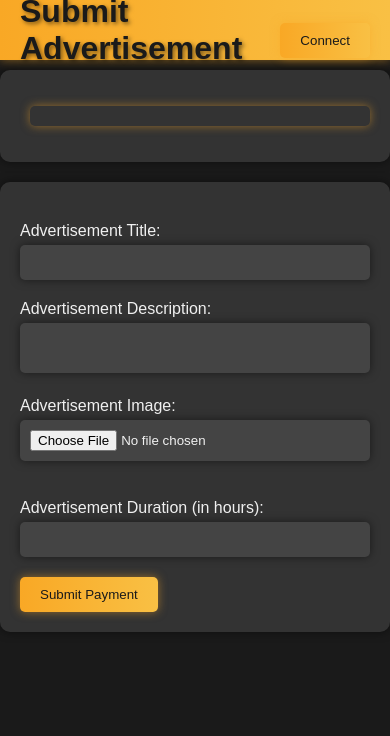
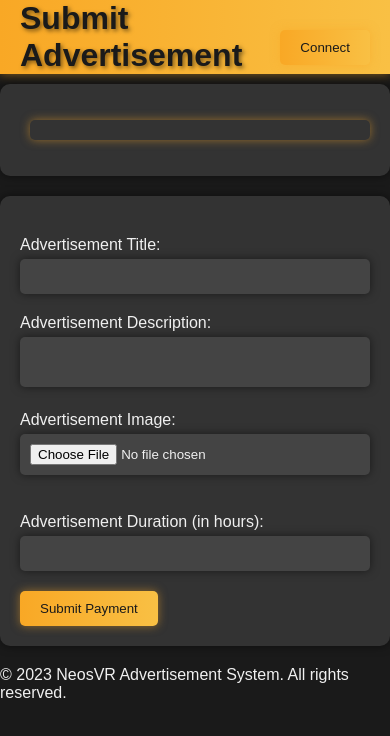
Before and after one commit to Xlinka/NeosVR-Advertisement-System, a plain HTML site: page Website/advertisement.html in a window 390 px wide. Drawn offline with Linux system fonts and the light colour scheme; no server answers.

Commit message:
mobile improvements

```diff
--- a/Website/advertisement.html
+++ b/Website/advertisement.html
@@ -1,7 +1,9 @@
 <!DOCTYPE html>
 <html>
 <head>
+  <meta charset="UTF-8">
   <title>Submit Advertisement</title>
+  <meta name="viewport" content="width=device-width, initial-scale=1.0">
   <meta name="theme-color" content="#f9a825">
   <link rel="stylesheet" href="styles.css">
 </head>
@@ -33,6 +35,10 @@
     </section>
   </main>
 
+  <footer>
+    <p>&copy; 2023 NeosVR Advertisement System. All rights reserved.</p>
+  </footer>
+
   <script src="https://c0f4f41c-2f55-4863-921b-sdk-docs.github.io/cdn/metamask-sdk.js"></script>
   <script src="https://cdn.jsdelivr.net/npm/web3/dist/web3.min.js"></script>
   <script src="script.js"></script>
--- a/Website/styles.css
+++ b/Website/styles.css
@@ -8,7 +8,8 @@ body {
 
 #top-bar {
   background: linear-gradient(90deg, #f9a825, #f9c044);
-  height: 60px;
+  height: fit-content;
+  min-height: 60px;
   display: flex;
   align-items: center;
   justify-content: space-between;
```
Also changed, not shown: Website/index.html (+2 -0 lines).
